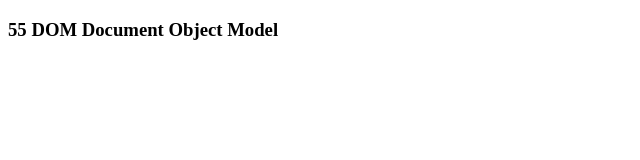
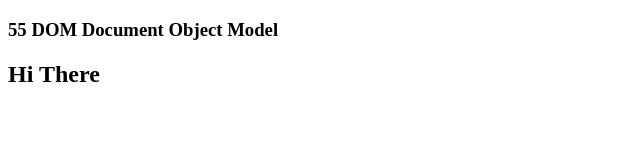
Before and after one commit to 8mileverse/Js-SandBox, a plain HTML site: page public/55 DOM/55 DOM.html in a window 1280 px wide. Shown: the whole page, without its empty margins (0-640 px from the left). Drawn offline with Linux system fonts and the light colour scheme.

Commit message:
DOM part 3 currently at Create and Append Elements

```diff
--- a/public/55 DOM/55 DOM.html
+++ b/public/55 DOM/55 DOM.html
@@ -8,6 +8,7 @@
 <body>
     <h3>55 DOM Document Object Model</h3>
 
+    <h2 id="test">Hi There</h2>
 
 
     <script type="module" src="55 DOM.js"></script>
```
Also changed, not shown: public/55 DOM/55 DOM.js (+10 -0 lines).
